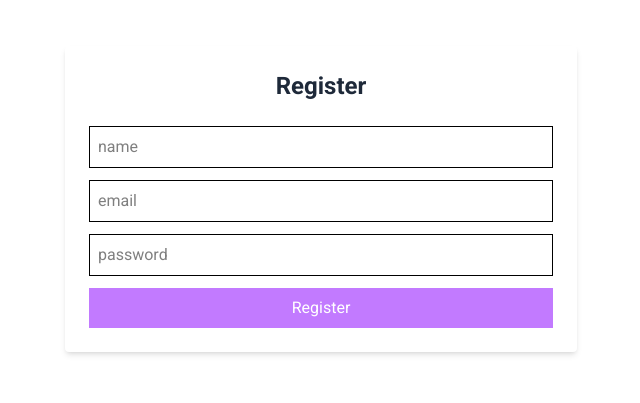
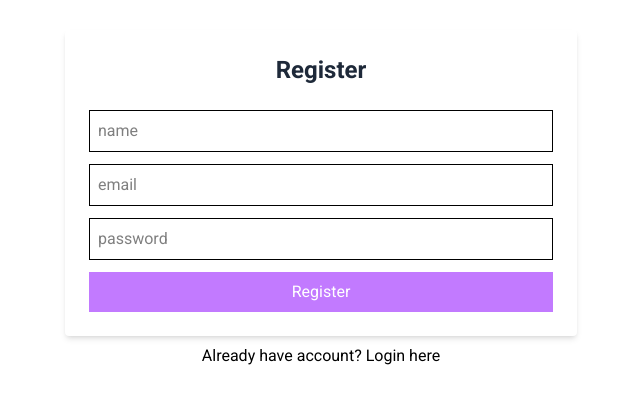
Before and after one commit to jakubpetrikcz/stock-fair-price, a React (Vite) app in the folder frontend/: page /register in a window 1280 px wide. Shown: the part 121-524 px from the top of the page, without its empty margins (319-959 px from the left). Built offline with nearby package versions, Linux system fonts and the light colour scheme; no server answers.

Commit message:
✨ feat/loginLinks - add links to Register and Login page

```diff
--- a/frontend/src/features/auth/LoginPage.tsx
+++ b/frontend/src/features/auth/LoginPage.tsx
@@ -1,5 +1,5 @@
 import { useLoginUserMutation } from '../../stores/service/authApi';
-import { useNavigate } from 'react-router';
+import { Link, useNavigate } from 'react-router';
 import { Input } from '../../components/ui/Input/Input';
 import { useForm, type SubmitHandler } from 'react-hook-form';
 import { loginUserSchema, type LoginUserSchema } from '../schema/login';
@@ -32,7 +32,7 @@ export const LoginPage = () => {
   };
 
   return (
-    <div className='min-h-[80vh] flex items-center justify-center p-4'>
+    <div className='min-h-[80vh] flex flex-col items-center justify-center gap-2 p-4'>
       <form onSubmit={handleSubmit(onSubmit)}>
         <h2>Login</h2>
         <Input {...register('email')} type='email' placeholder='email' />
@@ -48,6 +48,7 @@ export const LoginPage = () => {
           Login
         </button>
       </form>
+      <Link to='/register'>Don't have account? Register here</Link>
     </div>
   );
 };
--- a/frontend/src/features/auth/RegisterPage.tsx
+++ b/frontend/src/features/auth/RegisterPage.tsx
@@ -1,4 +1,4 @@
-import { useNavigate } from 'react-router';
+import { Link, useNavigate } from 'react-router';
 import { useRegisterUserMutation } from '../../stores/service/authApi';
 import { Input } from '../../components/ui/Input/Input';
 import { useForm, type SubmitHandler } from 'react-hook-form';
@@ -36,7 +36,7 @@ export const RegisterPage = () => {
   };
 
   return (
-    <div className='min-h-[80vh] flex items-center justify-center p-4'>
+    <div className='min-h-[80vh] flex flex-col items-center justify-center gap-2 p-4'>
       <form
         className='bg-white p-6 rounded shadow-md w-full max-w-lg'
         onSubmit={handleSubmit(onSubmit)}
@@ -58,6 +58,7 @@ export const RegisterPage = () => {
           Register
         </button>
       </form>
+      <Link to='/login'>Already have account? Login here</Link>
     </div>
   );
 };
```
